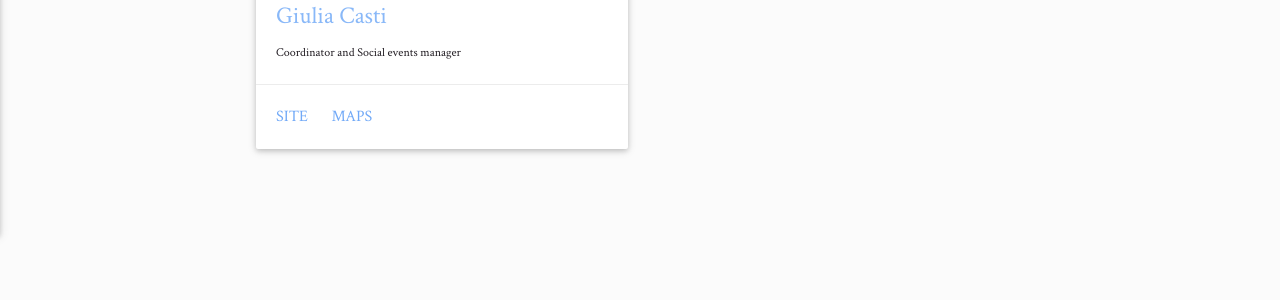
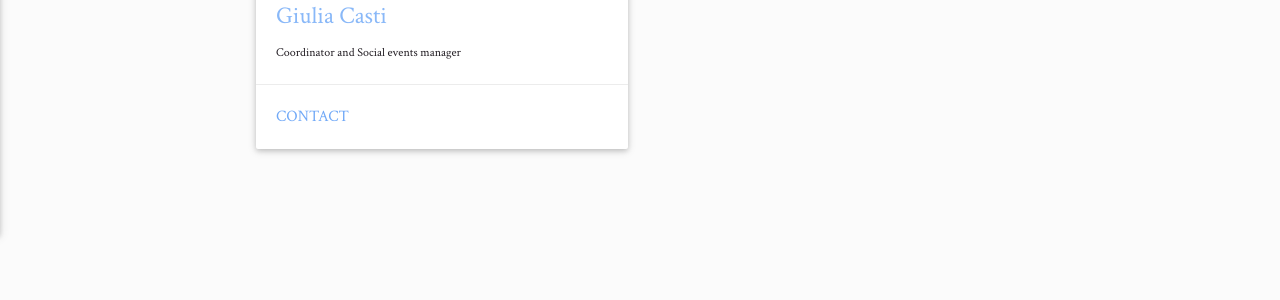
Before and after one commit to ai-sf/lot, a Jekyll site: the page built from team.html, in a window 1280 px wide. Shown: the part 725-1025 px from the top of the page. Built offline with Jekyll 4.4.1, drawn with Linux system fonts in a browser that asks for light colours; nearby versions of some CDN libraries.

Commit message:
Update team.html

```diff
--- a/team.html
+++ b/team.html
@@ -29,8 +29,7 @@ title: Our team
              </p>
           </div>
         	<div class="card-action">
-        	  <a href="{{ item.site }}">Site</a>
-        	  <a href="{{ item.map }}">Maps</a>
+        	  <a href="{{ item.contact }}">Contact</a>
         	</div>
         </div>
       </div>
```
